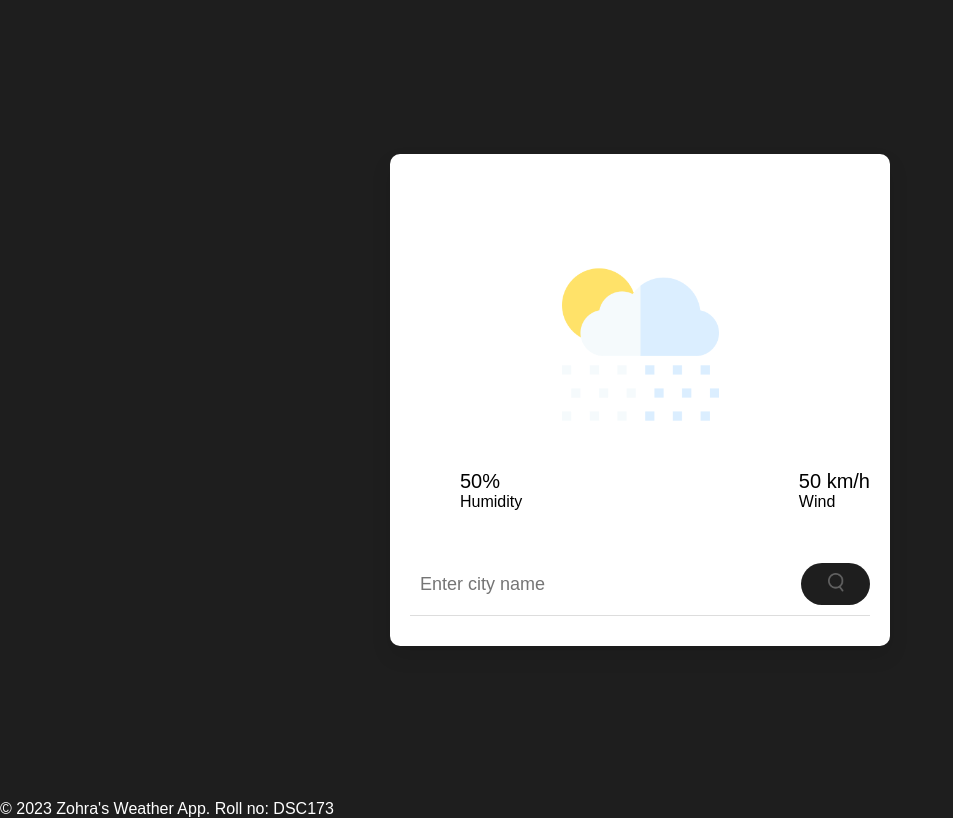
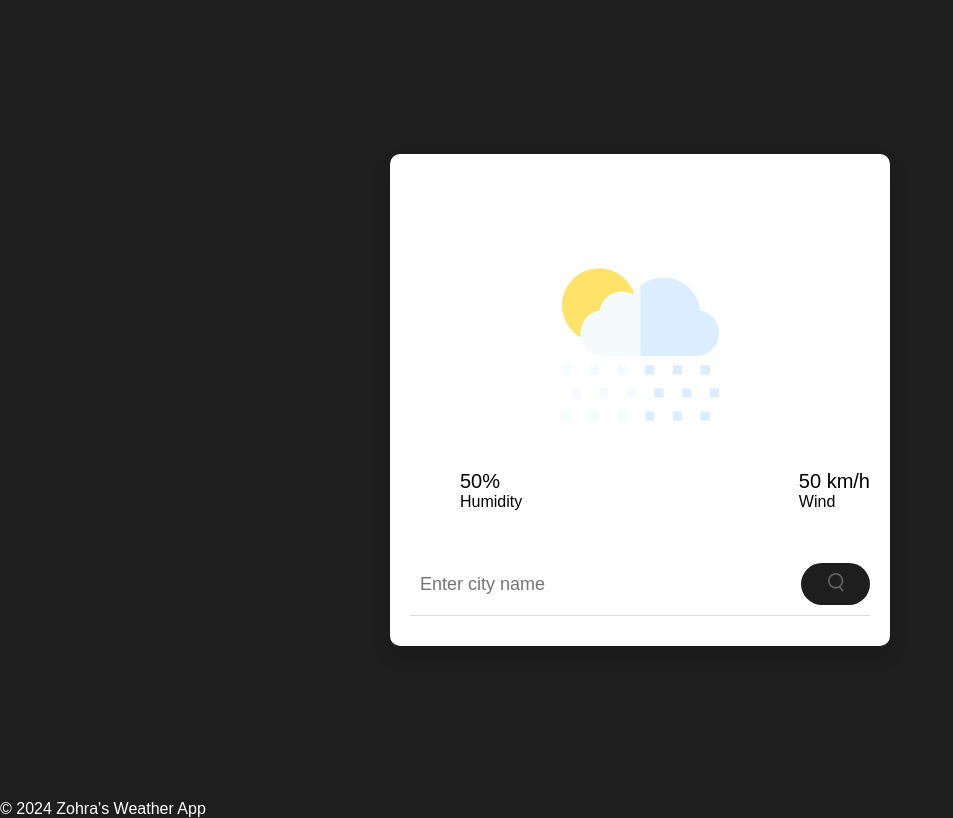
Before and after one commit to zohra-GhulamRasool/WeatherApp, a plain HTML site: page index.html in a window 1280 px wide. Shown: the whole page, without its empty margins (0-953 px from the left). Drawn offline with Linux system fonts and the light colour scheme; no server answers.

Commit message:
Update index.html

```diff
--- a/index.html
+++ b/index.html
@@ -48,6 +48,6 @@
     <script src="script.js"></script>
 </body>
 <footer>
-    <p style="color: white;">&copy; 2023 Zohra's Weather App. Roll no: DSC173</p>
+    <p style="color: white;">&copy; 2024 Zohra's Weather App</p>
 </footer>
 </html>
```
